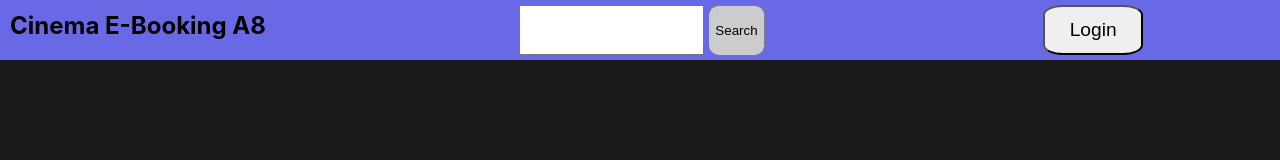
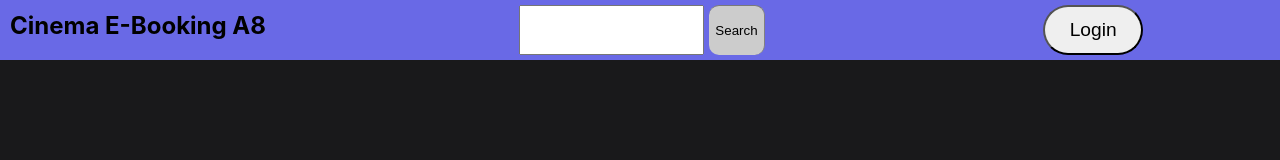
Before and after one commit to GitSeaBass/CinemaEBooking, a React (Create React App) app in the folder Frontend/cinema-ebooking/: page /seatselect in a window 1280 px wide. Shown: the top 160 px of the page. Built offline with nearby package versions, Linux system fonts and the light colour scheme.

Commit message:
start dynamic seats

```diff
--- a/Frontend/cinema-ebooking/src/App.js
+++ b/Frontend/cinema-ebooking/src/App.js
@@ -250,7 +250,7 @@ function App() {
                     <Route path="/movie" element={<Movie user={user} setUser={setUser} moviearray={moviearray} selectedMovie={selectedMovie} setSelectedMovie={setSelectedMovie} poster={poster} setPoster={setPoster} trailer={trailer} setTrailer={setTrailer} />} />
                     <Route path="/showings" element={<SelectShowing setSelectedDate={setSelectedDate} user={user} setUser={setUser} />} />
                     <Route path="/times" element={<SelectTime setSelectedTime={setSelectedTime} user={user} setUser={setUser} />} />
-                    <Route path="/seatselect" element={<SelectSeats setChildTickets={setChildTickets} setAdultTickets={setAdultTickets} setSeniorTickets={setSeniorTickets} user={user} setUser={setUser} />} />
+                    <Route path="/seatselect" element={<SelectSeats setChildTickets={setChildTickets} setAdultTickets={setAdultTickets} setSeniorTickets={setSeniorTickets} user={user} setUser={setUser} rooms={rooms} />} />
                     <Route path="/checkout" element={<Checkout movie={selectedMovie} date={selectedDate} time={selectedTime} child={childTickets} adult={adultTickets} senior={seniorTickets} />} />
                     <Route path="/orderconfirm" element={<OrderConfirm />} />
 
--- a/Frontend/cinema-ebooking/src/components/NavBar.css
+++ b/Frontend/cinema-ebooking/src/components/NavBar.css
@@ -39,7 +39,7 @@
 
 .login-button {
     width: 100px;
-    border-radius: 10px;
+    border-radius: 100%;
     transition: 1s;
     font-size: larger;
 }
@@ -60,7 +60,7 @@
     height: 100%;
     margin-left: 10%;
     width: 100px;
-    border-radius: 20%;
+    border-radius: 2rem;
     cursor: pointer;
 }
 
--- a/Frontend/cinema-ebooking/src/components/SelectSeats.css
+++ b/Frontend/cinema-ebooking/src/components/SelectSeats.css
@@ -15,7 +15,7 @@
     font-size: 1.3em;
 }
 
-.seatform > input {
+.seatform>input {
     border-radius: 2px;
     padding-bottom: 5px;
     font-weight: bold;
@@ -32,3 +32,14 @@
 .seat {
     width: 10%;
 }
+
+.SelectSeats-seat-row {
+    background-color: black;
+}
+
+.SelectSeats-seat {
+    width: 40px;
+    height: 60px;
+
+    background-color: aqua;
+}
--- a/Frontend/cinema-ebooking/src/components/SelectSeats.js
+++ b/Frontend/cinema-ebooking/src/components/SelectSeats.js
@@ -41,18 +41,21 @@ function SelectSeats(props) {
         },
     ]
 
-    const[child, setChild] = useState(0);
+    const [child, setChild] = useState(0);
     const addChild = e => {
         setChild(e.target.value)
     }
-    const[adult, setAdult] = useState(0);
+    const [adult, setAdult] = useState(0);
     const addAdult = e => {
         setAdult(e.target.value)
     }
-    const[senior, setSenior] = useState(0);
+    const [senior, setSenior] = useState(0);
     const addSenior = e => {
         setSenior(e.target.value)
     }
+
+    const numRows = props.rooms.numRows;
+    const perRow = props.rooms.numSeats / numRows;
 
     function confirm() {
         props.setChildTickets(child)
@@ -61,9 +64,11 @@ function SelectSeats(props) {
         navigate('/checkout')
     }
 
+    const roomNum = 1
+
     return (
         <>
-        <NavBar user={props.user} setUser={props.setUser}/>
+            <NavBar user={props.user} setUser={props.setUser} />
             <div className='seatcontainer'>
                 <h1 className="seattitle">Select Number of Tickets</h1>
                 <form className="seatform">
@@ -79,8 +84,19 @@ function SelectSeats(props) {
 
                 <h3 className="seattitle">Select Seats:</h3>
                 <div className='seatbuttoncontainer'>
+                    {props.rooms.map(() => {
+                        for (let i = 0; i < numRows; i++) {
+                            <div className='SelectSeats-seat-row'>
+                                {(() => {
+                                    for (let j = 0; j < perRow; i++) {
+                                        <div className='SelectSeats-seat'></div>
+                                    }
+                                })}
+                            </div>
+                        }
+                    })}
                     {seats.map((item) => (
-                    item.status === 'open' ? <button className='seat'>{item.seat}</button>:<button className='seat' disabled>{item.seat}</button>
+                        item.status === 'open' ? <button className='seat'>{item.seat}</button> : <button className='seat' disabled>{item.seat}</button>
                     ))}
                 </div>
                 <br></br>
```
Lines whose indentation alone changed are shown as unchanged.
